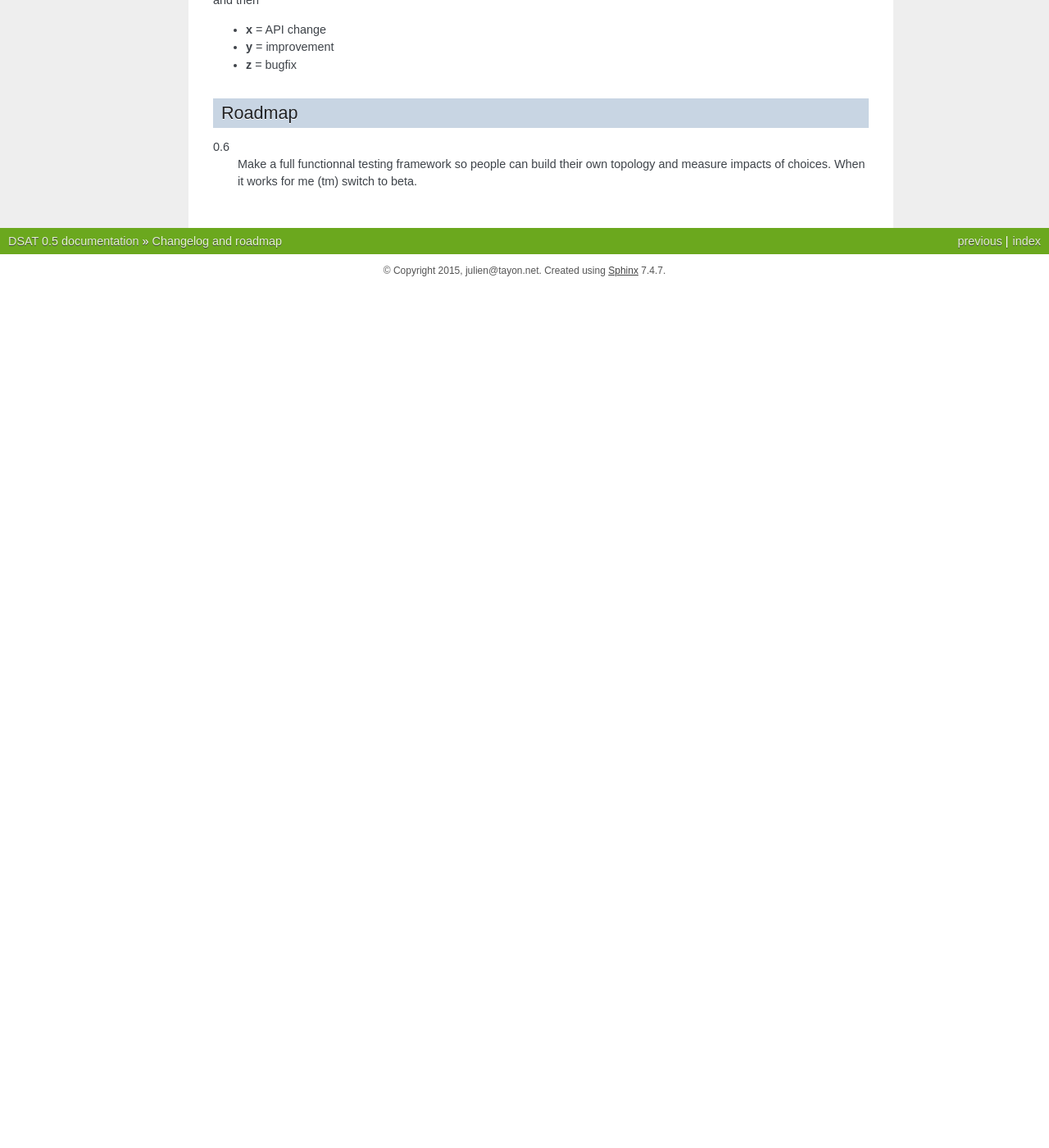
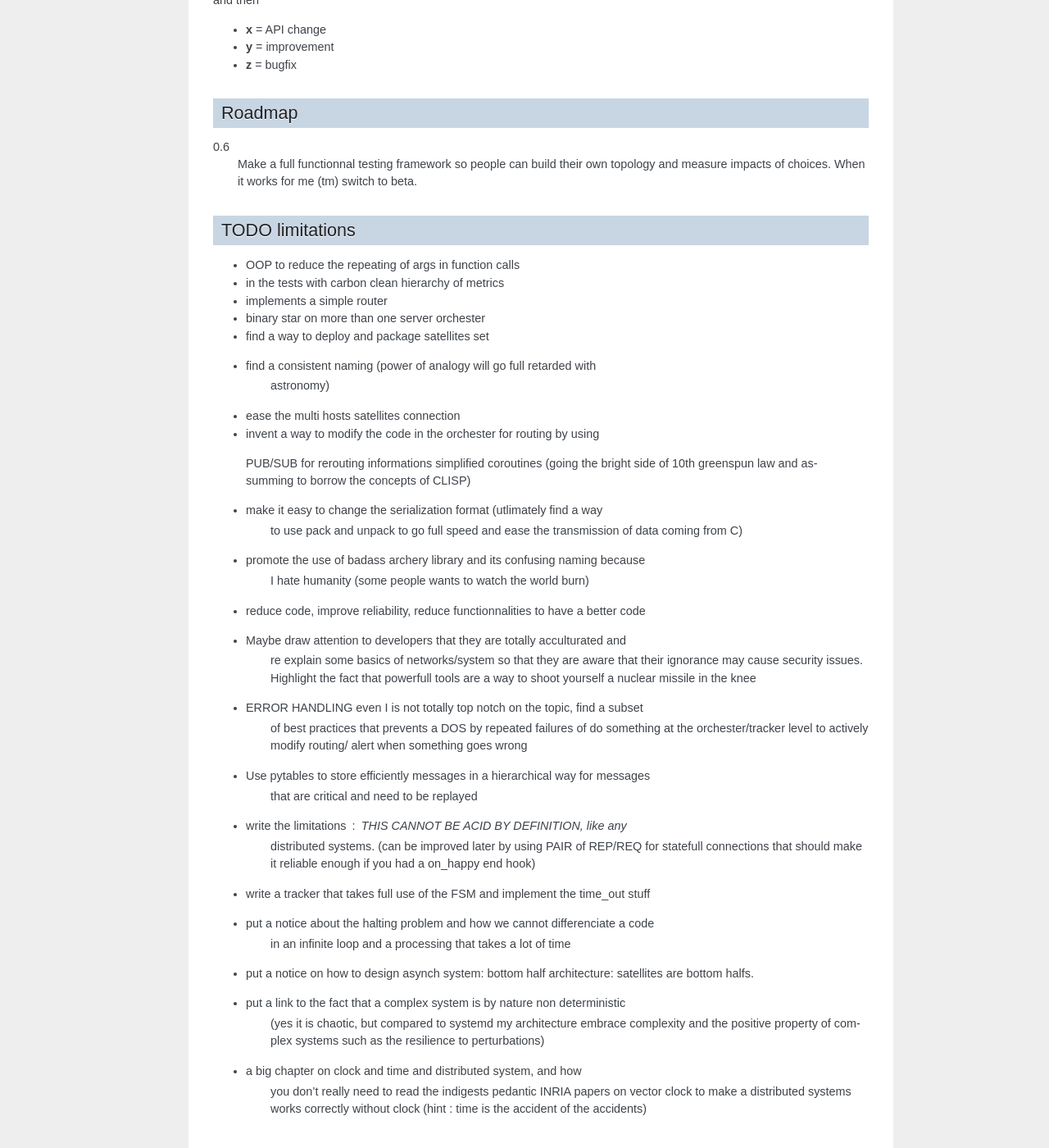
Before and after one commit to jul/dsat, a Sphinx documentation site: the page built from docs/source/new.rst, in a window 1280 px wide and 1400 px high, scrolled down 530 px. Shown: the whole window at 82% size. Built offline with Sphinx 7.4.7, drawn with Linux system fonts in a browser that asks for light colours; formulas are drawn with MathJax 3; before the commit the page ends 900 px from its top, so only the background shows below that.

Commit message:
my roadmap

```diff
--- a/docs/source/new.rst
+++ b/docs/source/new.rst
@@ -38,3 +38,51 @@ Roadmap
     Make a full functionnal testing framework so people can build their own topology and measure impacts
     of choices.
     When it works for me (tm) switch to beta.
+
+TODO limitations
+****************
+
+* OOP to reduce the repeating of args in function calls
+* in the tests with carbon clean hierarchy of metrics
+* implements a simple router
+* binary star on more than one server orchester
+* find a way to deploy and package satellites set
+* find a consistent naming (power of analogy will go full retarded with
+    astronomy)
+* ease the multi hosts satellites connection
+* invent a way to modify the code in the orchester for routing by using
+ PUB/SUB for rerouting informations simplified coroutines (going the bright
+ side of 10th greenspun law and assumming to borrow the concepts of CLISP)
+* make it easy to change the serialization format (utlimately find a way
+    to use pack and unpack to go full speed and ease the transmission
+    of data coming from C)
+* promote the use of badass archery library and its confusing naming because
+    I hate humanity (some people wants to watch the world burn)
+* reduce code, improve reliability, reduce functionnalities to have a better code
+* Maybe draw attention to developers that they are totally acculturated and
+    re explain some basics of networks/system so that they are aware
+    that their ignorance may cause security issues. Highlight the fact
+    that powerfull tools are a way to shoot yourself a nuclear missile in the
+    knee
+* ERROR HANDLING even I is not totally top notch on the topic, find a subset
+    of best practices that prevents a DOS by repeated failures of do
+    something at the orchester/tracker level to actively modify routing/
+    alert when something goes wrong
+* Use pytables to store efficiently messages in a hierarchical way for messages
+    that are critical and need to be replayed
+* write the limitations : THIS CANNOT BE ACID BY DEFINITION, like any
+    distributed systems. (can be improved later by using PAIR of REP/REQ for
+    statefull connections that should make it reliable enough if you had
+    a on_happy end hook)
+* write a tracker that takes full use of the FSM and implement the time_out stuff
+* put a notice about the halting problem and how we cannot differenciate a code
+    in an infinite loop and a processing that takes a lot of time
+* put a notice on how to design asynch system: bottom half architecture: satellites are bottom halfs.
+* put a link to the fact that a complex system is by nature non deterministic
+    (yes it is chaotic, but compared to systemd my architecture embrace
+    complexity and the positive property of complex systems such as the
+    resilience to perturbations)
+* a big chapter on clock and time and distributed system, and how
+    you don't really need to read the indigests pedantic INRIA papers on vector clock
+    to make a distributed systems works correctly without clock
+    (hint : time is the accident of the accidents)
```
